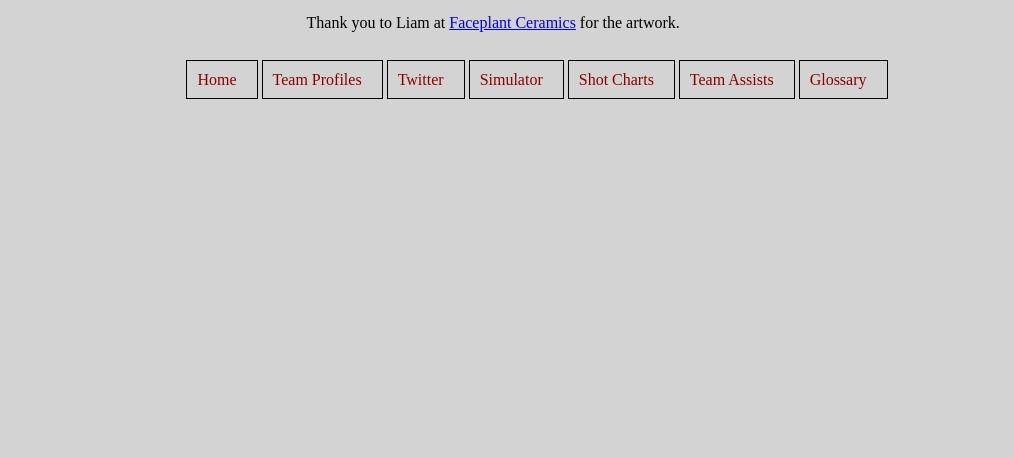
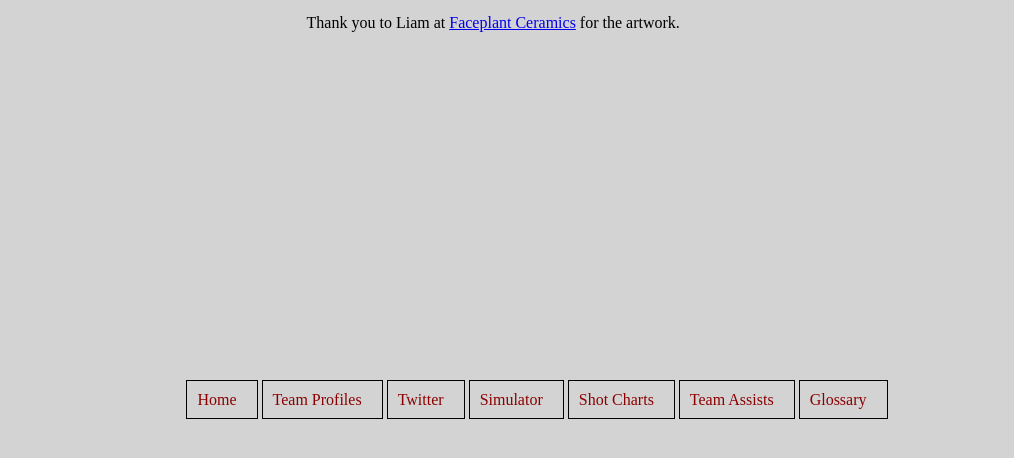
Before and after one commit to danielmassop/danielmassop.github.io, a plain HTML site: page index.html in a window 1280 px wide. Shown: the part 242-700 px from the top of the page, without its empty margins (103-1117 px from the left). Drawn offline with Linux system fonts and the light colour scheme.

Commit message:
Add files via upload

```diff
--- a/resources/css/style.css
+++ b/resources/css/style.css
@@ -79,6 +79,12 @@ header div img {
     }
 }
 
+@media only screen and (min-width : 321px) {
+  #main_nav_list {
+    padding-top: 80vh;
+  }
+}
+
 @media screen and (max-width: 1400px) {
     header div h1 {
       display: none;
```
